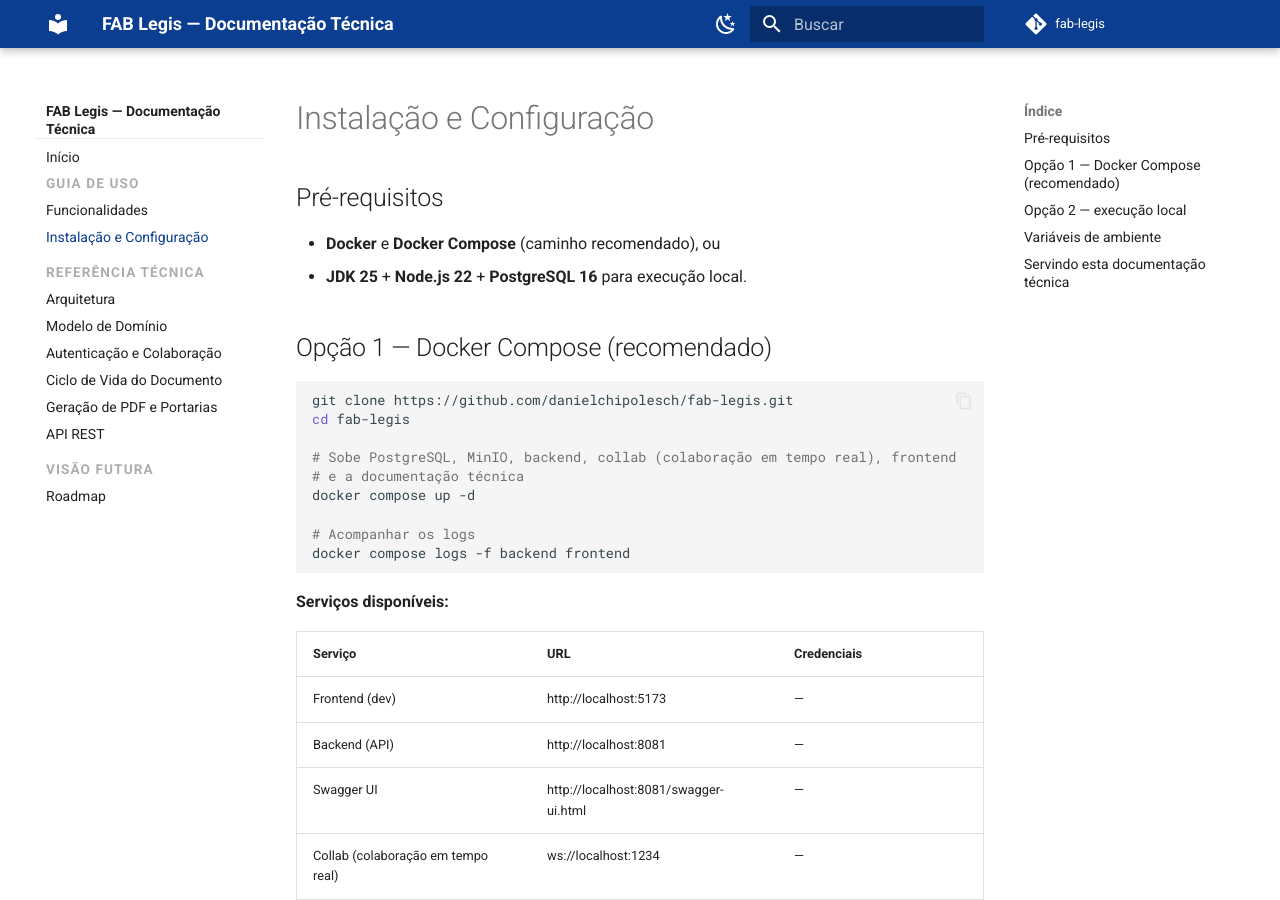
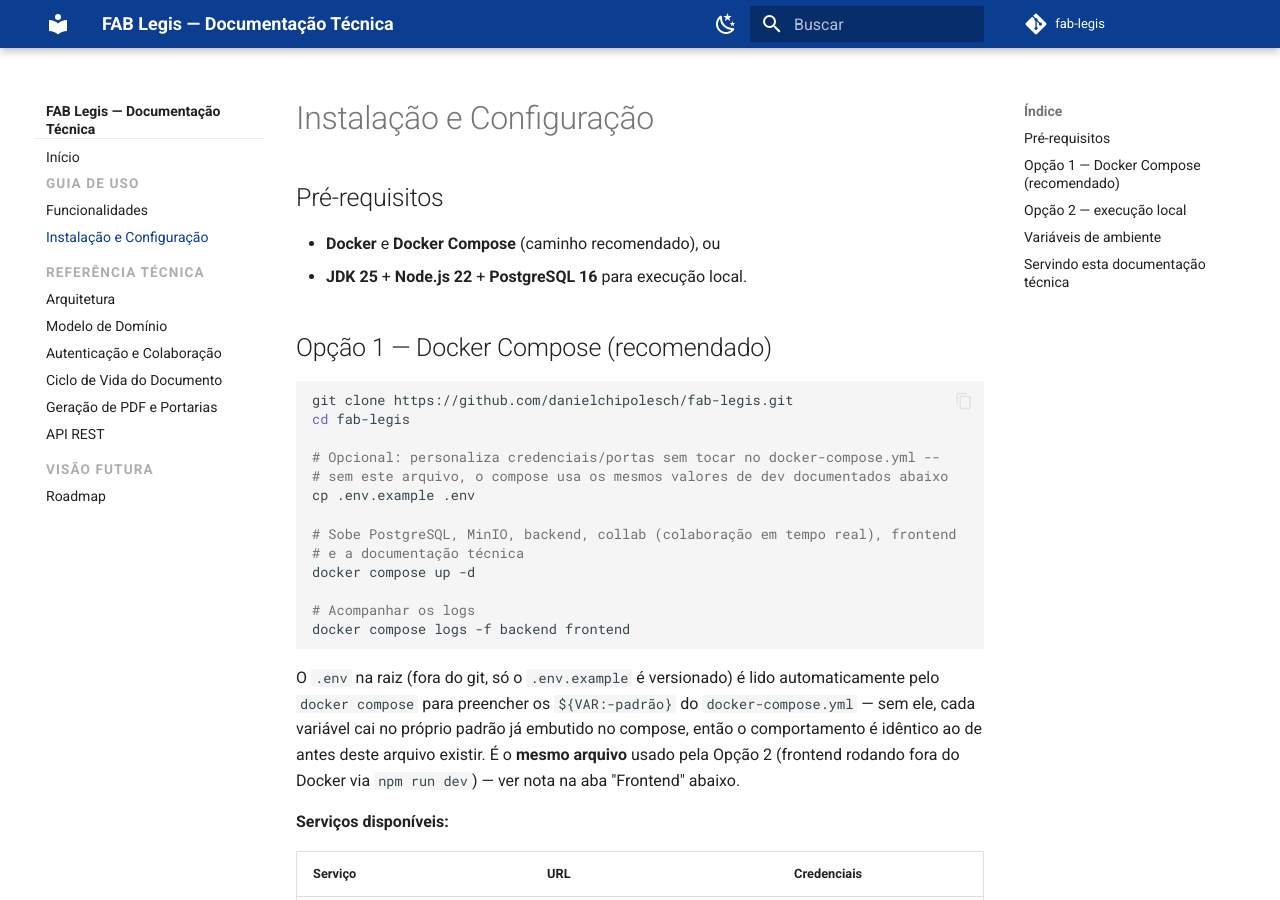
Before and after one commit to danielchipolesch/fab-legis, an MkDocs documentation site: the page built from docs/instalacao.md, in a window 1280 px wide and 900 px high. Built offline with MkDocs 1.6.1 and Material for MkDocs 9.7.7, drawn with Linux system fonts in a browser that asks for light colours; comment, search, counter and statistics services are not loaded; some of the changed text lies outside the part shown.

Commit message:
chore: centraliza .env/.env.example na raiz do repositorio
Cria .env/.env.example na raiz (ja no .gitignore) e troca os valores
hardcoded do docker-compose.yml por ${VAR:-padrao} -- Postgres, MinIO,
usuario administrador padrao (APP_ADMIN_*, que ate entao nem chegava a
ser passado pelo compose) e as VITE_* do frontend. Os padroes sao
identicos aos valores atuais, entao "docker compose up" sem nenhum
.env continua se comportando exatamente igual a antes.

Remove o frontend/.env.example separado (usado so em "npm run dev"
fora do Docker) e aponta o envDir do Vite pra raiz do monorepo, para
que a execucao local do frontend leia o mesmo .env do compose -- so
afeta esse caminho local, o container Docker ja recebe as VITE_*
direto via "environment:" do compose.

docs/instalacao.md atualizado com o novo "cp .env.example .env" e a
tabela de variaveis completada com VITE_USE_MOCK_API/VITE_APP_VERSION.

Co-Authored-By: Claude Sonnet 5 <noreply@anthropic.com>

````diff
--- a/docs/instalacao.md
+++ b/docs/instalacao.md
@@ -11,6 +11,10 @@
 git clone https://github.com/danielchipolesch/fab-legis.git
 cd fab-legis
 
+# Opcional: personaliza credenciais/portas sem tocar no docker-compose.yml --
+# sem este arquivo, o compose usa os mesmos valores de dev documentados abaixo
+cp .env.example .env
+
 # Sobe PostgreSQL, MinIO, backend, collab (colaboração em tempo real), frontend
 # e a documentação técnica
 docker compose up -d
@@ -18,6 +22,8 @@ docker compose up -d
 # Acompanhar os logs
 docker compose logs -f backend frontend
 ```
+
+O `.env` na raiz (fora do git, só o `.env.example` é versionado) é lido automaticamente pelo `docker compose` para preencher os `${VAR:-padrão}` do `docker-compose.yml` — sem ele, cada variável cai no próprio padrão já embutido no compose, então o comportamento é idêntico ao de antes deste arquivo existir. É o **mesmo arquivo** usado pela Opção 2 (frontend rodando fora do Docker via `npm run dev`) — ver nota na aba "Frontend" abaixo.
 
 **Serviços disponíveis:**
 
@@ -56,11 +62,16 @@ docker compose --profile production up -d
 
 === "Frontend"
     ```bash
+    cp .env.example .env            # na raiz do repo, se ainda não existir — ajuste
+                                     # VITE_API_BASE_URL se necessário (ver variáveis abaixo)
     cd frontend
-    cp .env.example .env.local      # ajuste VITE_API_BASE_URL se necessário
     npm install
     npm run dev                     # http://localhost:5173
     ```
+
+    O `.env` lido aqui é o mesmo da raiz do repositório (usado também pelo Docker
+    Compose) — `frontend/vite.config.js` aponta o `envDir` do Vite pra lá, então
+    não existe um `.env`/`.env.example` separado dentro de `frontend/`.
 
     Scripts disponíveis:
 
@@ -71,6 +82,8 @@ docker compose --profile production up -d
     | `npm run preview` | Pré-visualização do build |
 
 ## Variáveis de ambiente
+
+Via Docker Compose, todas as variáveis abaixo (exceto `PORT` do collab e as `JWT_EXPIRATION_MS`/`JWT_REFRESH_EXPIRATION_MS`, que não têm override no compose) podem ser ajustadas pelo `.env` na raiz do repositório (`cp .env.example .env`), sem editar `docker-compose.yml` — ver Opção 1 acima.
 
 **Backend**
 
@@ -99,9 +112,11 @@ docker compose --profile production up -d
 
 | Variável | Padrão | Descrição |
 |---|---|---|
-| `VITE_API_BASE_URL` | `http://localhost:8081/v1` | URL base da API |
+| `VITE_API_BASE_URL` | `http://127.0.0.1:8081/v1` | URL base da API |
 | `VITE_COLLAB_URL` | `ws://127.0.0.1:1234` | URL do serviço de colaboração em tempo real (WebSocket) |
-| `VITE_APP_ENV` | `development` | Ambiente (`development` \| `staging` \| `production`) |
+| `VITE_USE_MOCK_API` | `false` | Usa API mockada em vez do backend real |
+| `VITE_APP_ENV` | `development` | Ambiente (`development` \| `staging` \| `production`) — só afeta o build local (sourcemap em `staging`, ver `vite.config.js`); o build via Docker sempre roda como `development` |
+| `VITE_APP_VERSION` | `1.0.0` | Versão exibida em logs/telas de diagnóstico |
 
 !!! warning "Atenção"
     As credenciais acima são valores de desenvolvimento. Em produção, substitua todas por *secrets* gerenciados fora do repositório.
````
Also changed, not shown: docker-compose.yml (+17 -14 lines), 3 other files.
